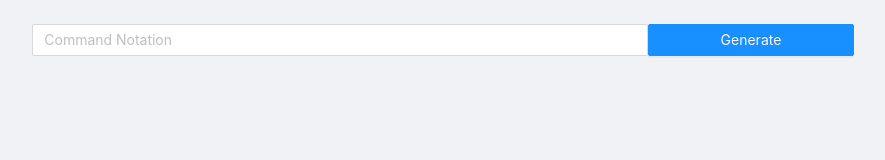
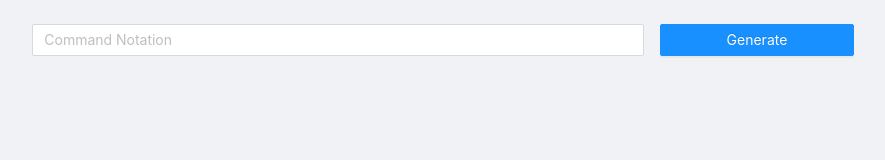
Before and after one commit to BigRiceEater/tekken-notation-builder, a React (Create React App) app: page / in a window 1280 px wide. Shown: the top 160 px of the page, without its empty margins (197-1082 px from the left). Built offline with nearby package versions, Linux system fonts and the light colour scheme.

Commit message:
Add spacing between input and button

```diff
--- a/src/components/command-input.js
+++ b/src/components/command-input.js
@@ -6,7 +6,7 @@ const { TextArea } = Input;
 const CommandInput = ({ handleClick }) => {
   const [commandNotation, setCommandNotation] = useState("");
   return (
-    <Row>
+    <Row gutter={[16,0]}>
       <Col span={18}>
         <Input
           placeholder="Command Notation"
```
